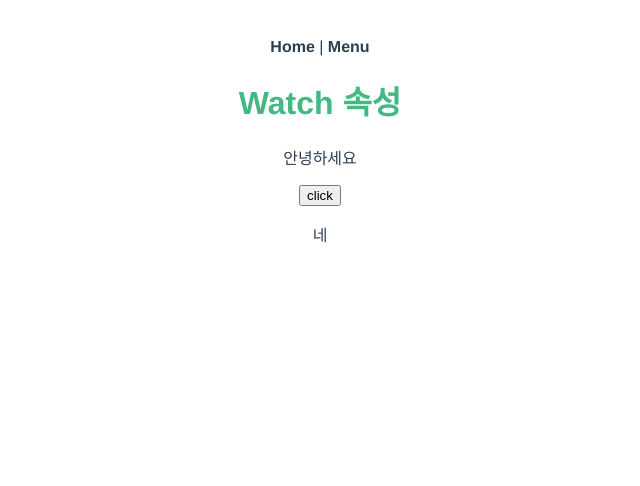
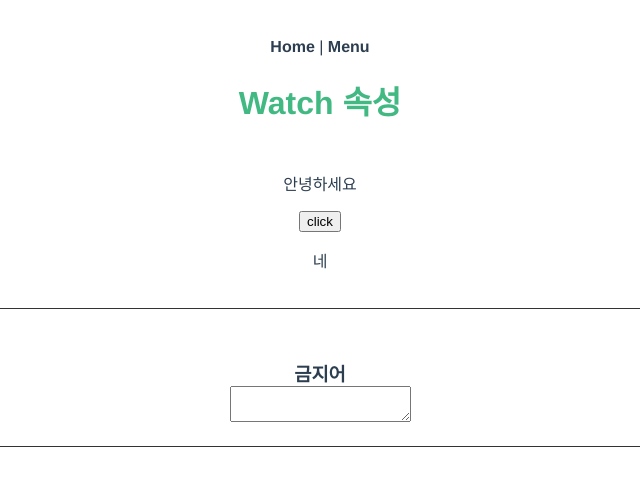
Before and after one commit to kyeongmin21/vueStudy, a Vue app: page /watch in a window 1280 px wide. Shown: the top 486 px of the page, without its empty margins (320-960 px from the left). Built offline with nearby package versions, Linux system fonts and the light colour scheme.

Commit message:
watched 속성 - 금지어

```diff
--- a/src/views/Watch.vue
+++ b/src/views/Watch.vue
@@ -1,9 +1,16 @@
 <template>
   <div>
     <h1>Watch 속성</h1>
-    <p>{{ message }}</p>
-    <button @click="changeMessage">click</button>
-    <p>{{ update }}</p>
+    <section>
+      <p>{{ message }}</p>
+      <button @click="changeMessage">click</button>
+      <p>{{ update }}</p>
+    </section>
+
+    <section>
+      <h3>금지어</h3>
+      <textarea v-model="text" maxlength="140"></textarea>
+    </section>
   </div>
 </template>
 
@@ -13,6 +20,8 @@ export default {
     return {
       message: '안녕하세요',
       update: '네',
+      forbiddenText: '멍청이',
+      text: '',
     };
   },
   methods: {
@@ -24,6 +33,15 @@ export default {
     message(newVal, oldVal) {
       console.log(newVal, oldVal); // 안녕히가세요 , 안녕하세요
       this.update = '아니오'
+    },
+
+    text(newVal) {
+      let check = newVal.indexOf(this.forbiddenText);
+      console.log('check', check >= 0)
+      if (check >= 0) {
+        this.text = newVal.replace(this.forbiddenText, '');
+        alert(`${this.forbiddenText} 는 입력할 수 없습니다.`)
+      }
     }
   },
 
```
